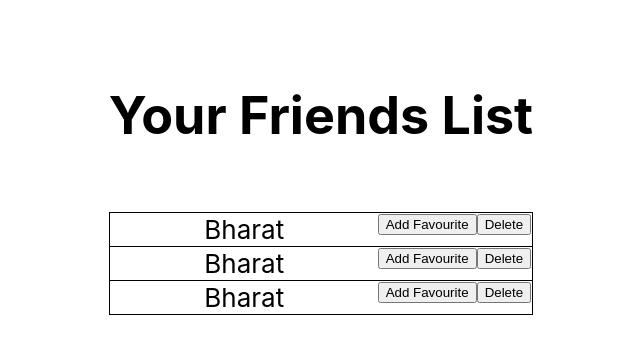
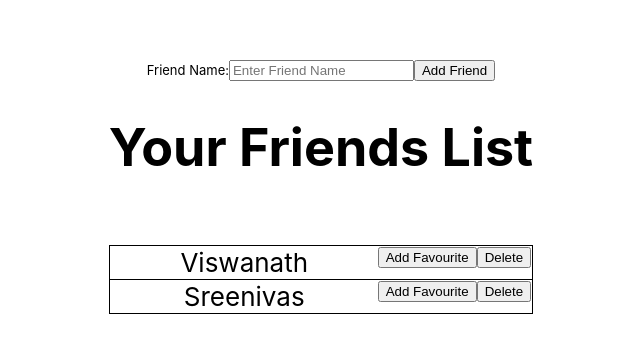
Before and after one commit to viswanath19/haptik-users, a React (Create React App) app: page / in a window 1280 px wide. Shown: the part 218-572 px from the top of the page, without its empty margins (319-959 px from the left). Built offline with nearby package versions, Linux system fonts and the light colour scheme.

Commit message:
initial table data

```diff
--- a/src/App.js
+++ b/src/App.js
@@ -3,43 +3,60 @@ import './App.css';
 import Table from '../src/components/table';
 import React, { Component } from 'react'
 
-export class App extends Component {
+class App extends Component {
+  constructor(props) {
+    super(props)
+
+    this.state = {
+       friendsList : [{
+         name:'Viswanath',
+         isFavourite:true,
+         isActive:true
+       },{
+         name:'Sreenivas',
+         isFavourite:true,
+         isActive:true
+       }],
+       addFriendName:''
+    }
+  }
+
+  addFriend = () => {
+    const friends = this.state.friendsList;
+    friends.push({
+      name:this.state.addFriendName,
+      isFavourite:false,
+      isActive:false
+    });
+    this.setState({friendsList:friends});
+  }
+
   render() {
+    const {friendsList} = this.state;
     return (
       <div className="App">
       <header className="App-header">
       <div>
+        <label htmlFor="fname" style={{fontSize:'13px'}}>Friend Name:</label>
+        <input type="text" placeholder="Enter Friend Name" name="fname" onChange={(e)=>{this.setState({addFriendName:e.target.value})}}/>
+        <button onClick={()=>this.addFriend()}>Add Friend</button>
         <h1>Your Friends List</h1>
         <br/>
         <Table bordered>
           <tbody>
-            <tr style={{borderBottom:'1px solid black'}}>
+            {friendsList.map((item,index)=>{
+              return (
+                <tr style={{borderBottom:'1px solid black'}} key={index}>
                   <td>
                     <div>
-                  <span>Bharat</span>
+                      <span>{item.name}</span>
                       <button style={{float:'right'}}>Delete</button>
                       <button style={{float:'right'}}>Add Favourite</button>
                     </div>
                   </td>
                 </tr>
-            <tr style={{borderBottom:'1px solid black'}}>
-              <td>
-                <div>
-                  <span>Bharat</span>
-                  <button style={{float:'right'}}>Delete</button>
-                  <button style={{float:'right'}}>Add Favourite</button>
-                </div>
-              </td>
-            </tr>
-            <tr style={{borderBottom:'1px solid black'}}>
-              <td>
-                <div>
-                  <span>Bharat</span>
-                    <button style={{float:'right'}}>Delete</button>
-                    <button style={{float:'right'}}>Add Favourite</button>
-                </div>
-              </td>
-            </tr>
+              )
+            })}
           </tbody>
         </Table>
       </div>
```
Lines whose indentation alone changed are shown as unchanged.
